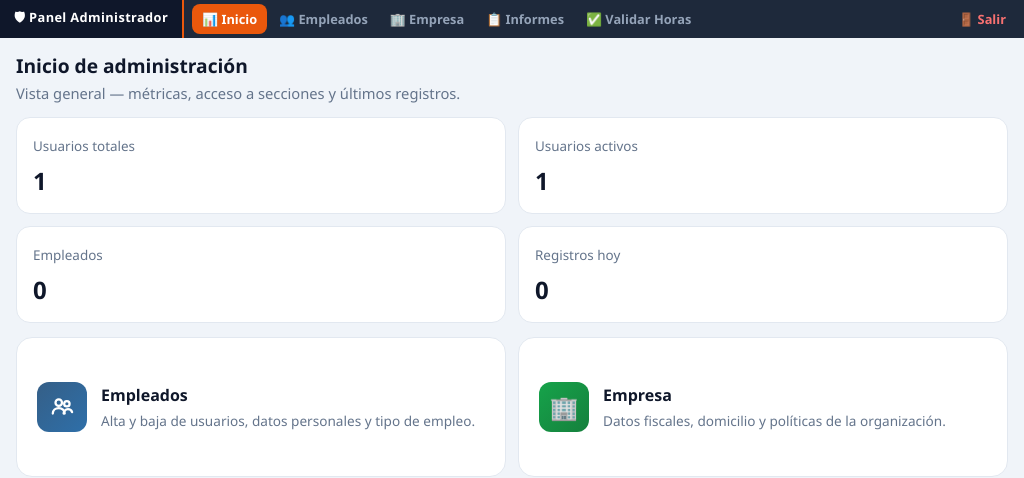
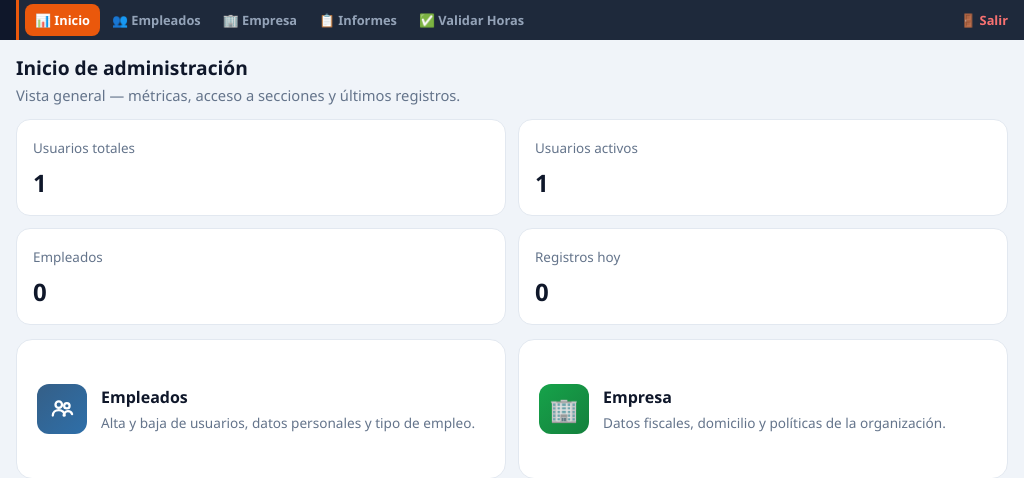
Before and after one commit to camir-hub/Control_Horario-Superpekes, a Flask app: page /admin in a window 1024 px wide. Shown: the top 478 px of the page. Run offline with Flask 3, Linux system fonts and the light colour scheme; a user stored in the database is signed in; data comes from the database, SQL or seed files in the repository; data that the repository does not hold is empty.

Commit message:
Se sigue viendo grande el sidebar.

```diff
--- a/static/css/responsive.css
+++ b/static/css/responsive.css
@@ -400,38 +400,45 @@ table,
    ══════════════════════════════════════════ */
 @media (min-width: 769px) and (max-width: 1100px) {
 
-    /* ── Sidebar como barra superior compacta ── */
+    /* ── Sidebar como barra horizontal fina ── */
     .sidebar {
         flex-direction: row !important;
-        align-items: center !important;
+        flex-wrap: nowrap !important;
+        align-items: stretch !important;
         height: auto !important;
         min-height: 0 !important;
         position: static !important;
-        overflow-y: visible !important;
-        flex-wrap: wrap !important;
+        overflow-x: auto !important;
+        overflow-y: hidden !important;
     }
 
+    /* Ocultar el texto del brand para no ocupar línea propia */
     .sb-brand {
-        padding: 8px 14px !important;
-        font-size: 0.8rem !important;
+        padding: 0 8px !important;
+        font-size: 0 !important;
         border-bottom: 0 !important;
-        border-right: 2px solid var(--sb-accent) !important;
+        border-right: 3px solid var(--sb-accent) !important;
         white-space: nowrap !important;
         flex-shrink: 0 !important;
+        display: flex !important;
+        align-items: center !important;
+        min-width: 12px !important;
+        max-width: 12px !important;
     }
 
     .sb-nav {
         flex-direction: row !important;
-        flex-wrap: wrap !important;
+        flex-wrap: nowrap !important;
         gap: 2px !important;
-        padding: 4px 8px !important;
+        padding: 4px 6px !important;
         flex: 1 !important;
         align-items: center !important;
+        overflow-x: auto !important;
     }
 
     .sb-nav a {
-        flex: 0 1 auto !important;
-        padding: 6px 10px !important;
+        flex: 0 0 auto !important;
+        padding: 7px 10px !important;
         font-size: 0.8rem !important;
         gap: 5px !important;
         white-space: nowrap !important;
```
